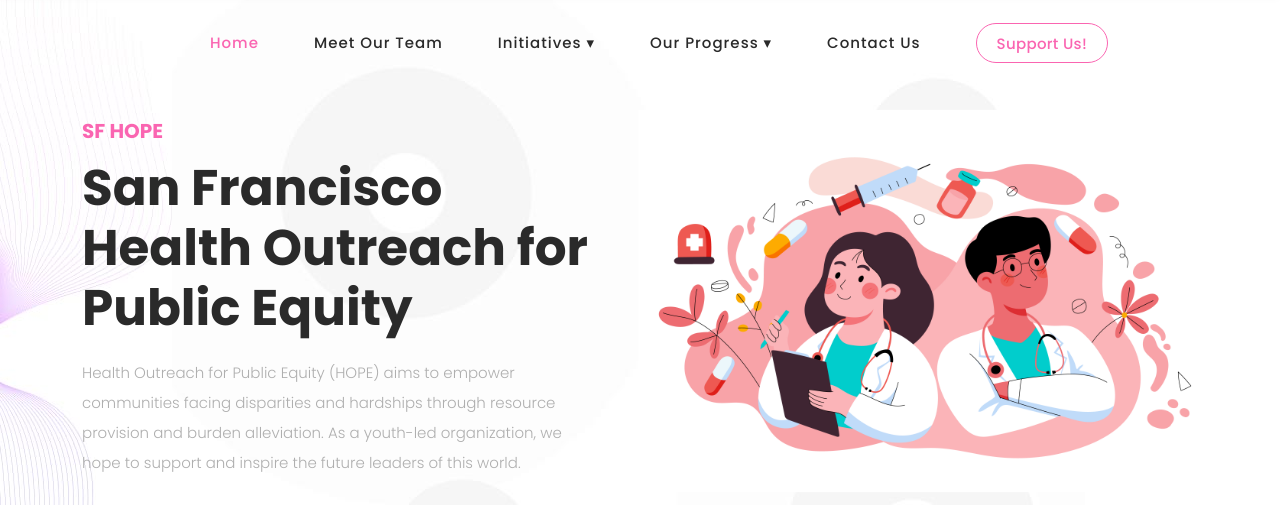
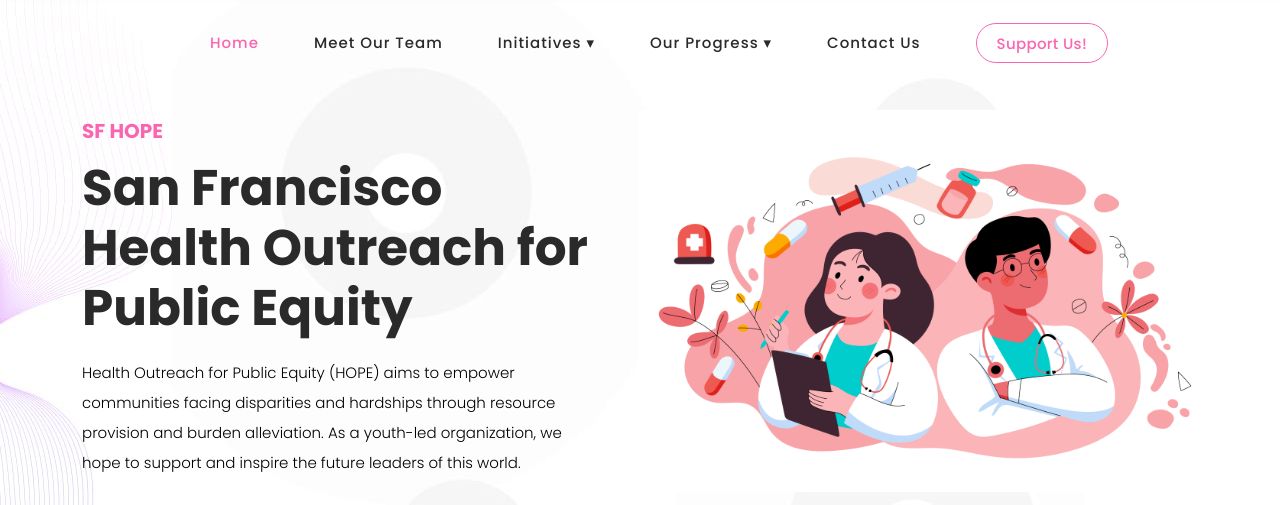
Before and after one commit to titran3/SF-Hope-Website, a plain HTML site: page index.html in a window 1280 px wide. Shown: the part 107-612 px from the top of the page. Drawn offline with Linux system fonts and the light colour scheme.

Commit message:
black text

```diff
--- a/assets/css/sfhope.css
+++ b/assets/css/sfhope.css
@@ -95,7 +95,7 @@ p {
   font-size: 15px;
   line-height: 30px;
   font-weight: 300;
-  color: #afafaf;
+  color: black;
   z-index: 2 !important;
 }
 .intro{
```
